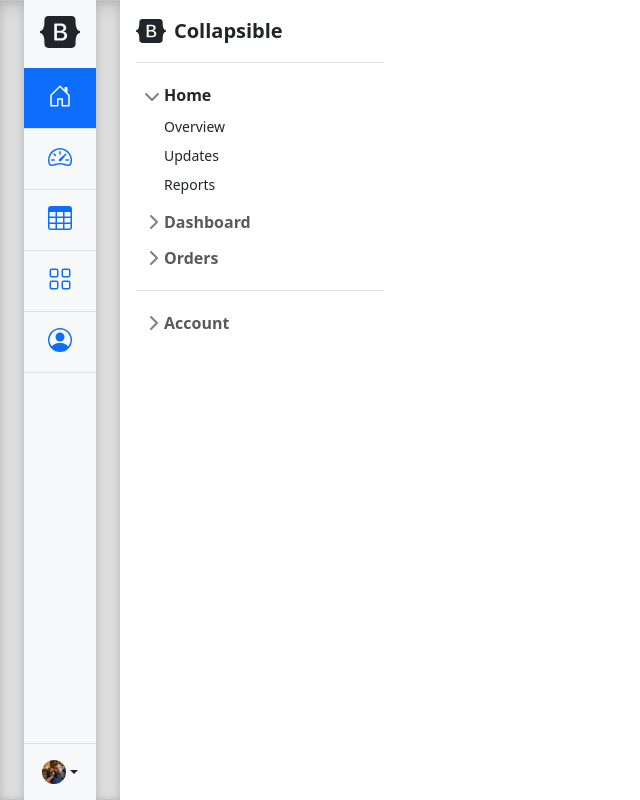
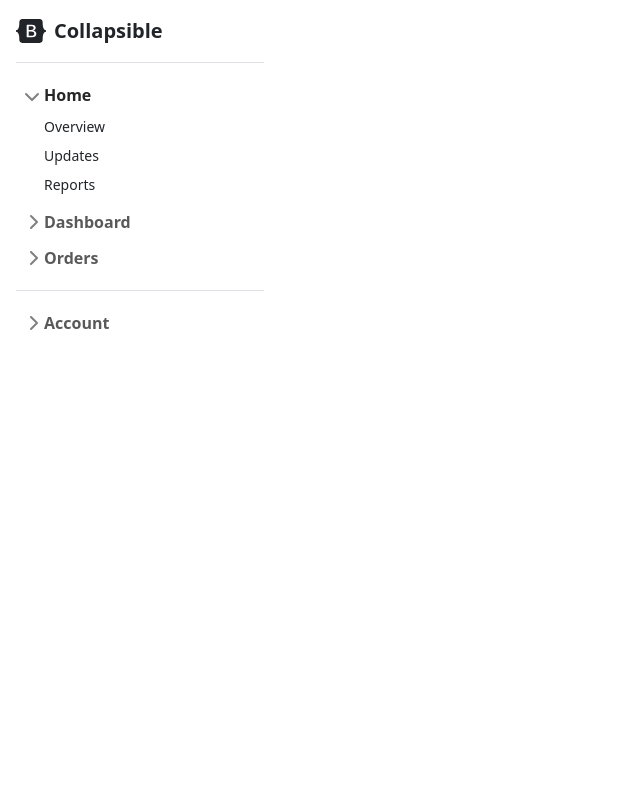
Before and after one commit to glennswest/tside, a plain HTML site: page index.html in a window 1280 px wide. Shown: the whole page, without its empty margins (0-640 px from the left). Drawn offline with Linux system fonts and the light colour scheme.

Commit message:
All excess menus removed

```diff
--- a/index.html
+++ b/index.html
@@ -99,58 +99,6 @@
 <main>
   <h1 class="visually-hidden">Sidebars examples</h1>
 
-
-  <div class="b-example-divider"></div>
-
-
-  <div class="d-flex flex-column flex-shrink-0 bg-light" style="width: 4.5rem;">
-    <a href="/" class="d-block p-3 link-dark text-decoration-none" title="Icon-only" data-bs-toggle="tooltip" data-bs-placement="right">
-      <svg class="bi" width="40" height="32"><use xlink:href="#bootstrap"/></svg>
-      <span class="visually-hidden">Icon-only</span>
-    </a>
-    <ul class="nav nav-pills nav-flush flex-column mb-auto text-center">
-      <li class="nav-item">
-        <a href="#" class="nav-link active py-3 border-bottom" aria-current="page" title="Home" data-bs-toggle="tooltip" data-bs-placement="right">
-          <svg class="bi" width="24" height="24" role="img" aria-label="Home"><use xlink:href="#home"/></svg>
-        </a>
-      </li>
-      <li>
-        <a href="#" class="nav-link py-3 border-bottom" title="Dashboard" data-bs-toggle="tooltip" data-bs-placement="right">
-          <svg class="bi" width="24" height="24" role="img" aria-label="Dashboard"><use xlink:href="#speedometer2"/></svg>
-        </a>
-      </li>
-      <li>
-        <a href="#" class="nav-link py-3 border-bottom" title="Orders" data-bs-toggle="tooltip" data-bs-placement="right">
-          <svg class="bi" width="24" height="24" role="img" aria-label="Orders"><use xlink:href="#table"/></svg>
-        </a>
-      </li>
-      <li>
-        <a href="#" class="nav-link py-3 border-bottom" title="Products" data-bs-toggle="tooltip" data-bs-placement="right">
-          <svg class="bi" width="24" height="24" role="img" aria-label="Products"><use xlink:href="#grid"/></svg>
-        </a>
-      </li>
-      <li>
-        <a href="#" class="nav-link py-3 border-bottom" title="Customers" data-bs-toggle="tooltip" data-bs-placement="right">
-          <svg class="bi" width="24" height="24" role="img" aria-label="Customers"><use xlink:href="#people-circle"/></svg>
-        </a>
-      </li>
-    </ul>
-    <div class="dropdown border-top">
-      <a href="#" class="d-flex align-items-center justify-content-center p-3 link-dark text-decoration-none dropdown-toggle" id="dropdownUser3" data-bs-toggle="dropdown" aria-expanded="false">
-        <img src="mdo.png" alt="mdo" width="24" height="24" class="rounded-circle">
-      </a>
-      <ul class="dropdown-menu text-small shadow" aria-labelledby="dropdownUser3">
-        <li><a class="dropdown-item" href="#">New project...</a></li>
-        <li><a class="dropdown-item" href="#">Settings</a></li>
-        <li><a class="dropdown-item" href="#">Profile</a></li>
-        <li><hr class="dropdown-divider"></li>
-        <li><a class="dropdown-item" href="#">Sign out</a></li>
-      </ul>
-    </div>
-  </div>
-
-  <div class="b-example-divider"></div>
-
   <div class="flex-shrink-0 p-3 bg-white" style="width: 280px;">
     <a href="/" class="d-flex align-items-center pb-3 mb-3 link-dark text-decoration-none border-bottom">
       <svg class="bi me-2" width="30" height="24"><use xlink:href="#bootstrap"/></svg>
```
